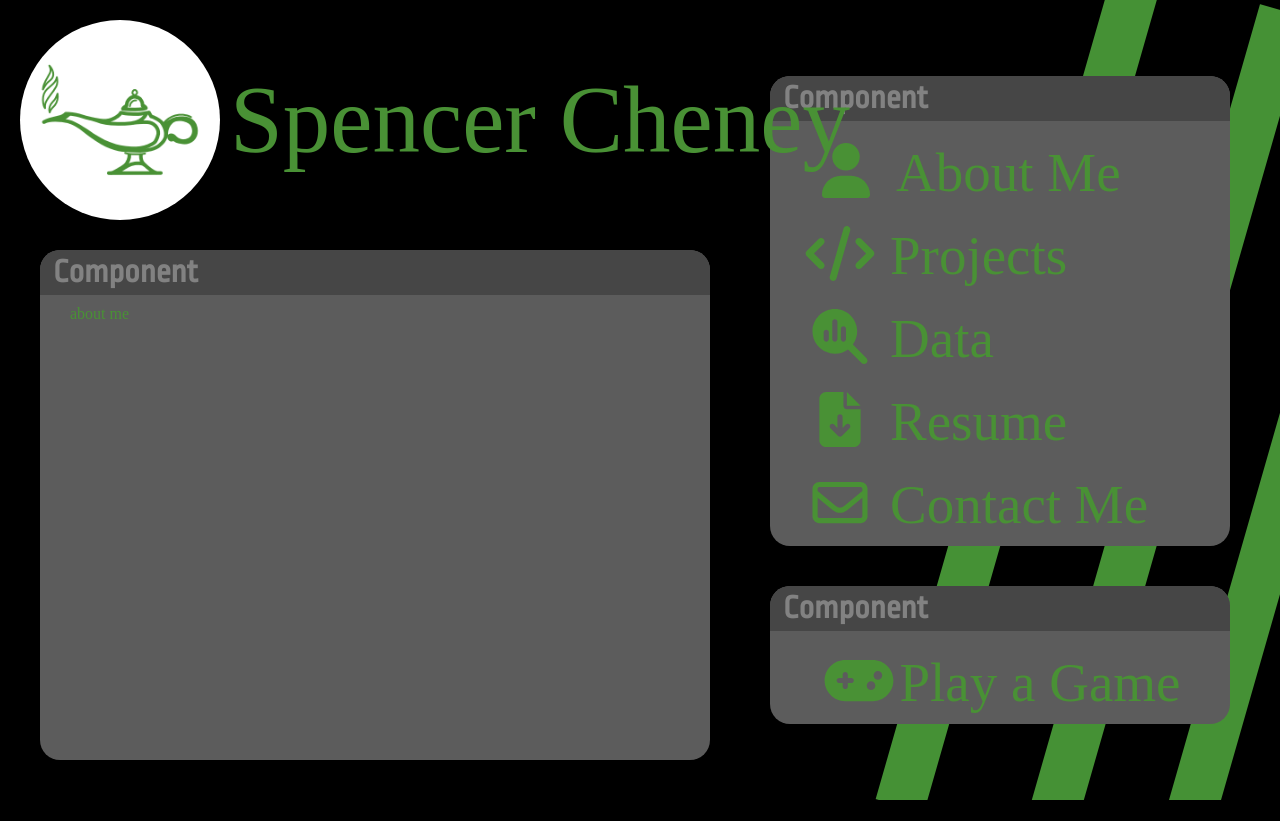
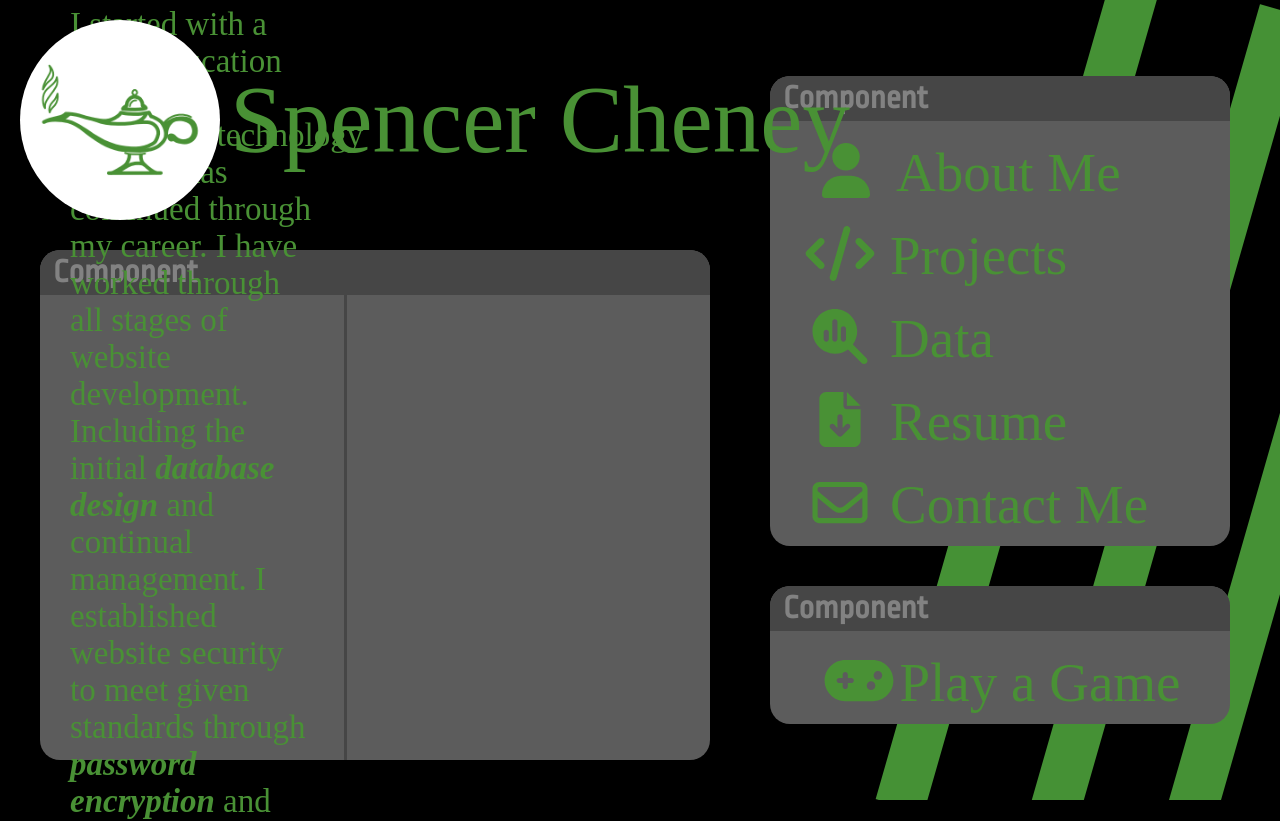
Before and after one commit to spencercheney/portfolio, a Next.js app: page /aboutMe in a window 1280 px wide. Shown: the top 821 px of the page. Before the commit the page ends 800 px from the top, so only its background shows below. Built offline with nearby package versions, Linux system fonts and the light colour scheme; a web font is replaced by a local one.

Commit message:
added about me information

```diff
--- a/app/(toast_container)/aboutMe/page.js
+++ b/app/(toast_container)/aboutMe/page.js
@@ -1,14 +1,77 @@
 'use client'
 
 import useContent from "@/components/UseContent"
-import { useEffect } from "react"
+import { useEffect, useState } from "react"
+import styles from "@/styles/about_me.module.css"
 
 export default function main() {
   const contentDispatch = useContent()
+  const [info, setInfo] = useState(<></>)
 
   useEffect(() => {
     contentDispatch({type: "open"})
   }, [])
 
-  return (<>about me</>)
+  function updateInfo(title) {
+    switch(title) {
+      case "my goal is to make a difference":
+        setInfo(
+          <div>
+            Before I knew what I wanted to do for a living, I knew regardless of how rich or sucessful I became, <span style={{ textDecoration: "underline" }}>I want to make a difference in the world</span>.
+            I first decided to get into tech when I was living in Alabama. I got to meet people that worked in all different types of tech careers and they all had one thing in common. Regardless of
+            whether they were working in Robotics or in Network Security, <span style={{ textDecoration: "underline" }}>they were all changing the world</span>. Once I returned out West and I started my
+            college education with the board study of Computer Engineering. Once I got started I quickly discovered I had a talent for programming and Software Engineering. I found
+            out <span style={{ textDecoration: "underline" }}>I can make a difference through software development</span>.
+          </div>
+        )
+        break
+      case "database design":
+        setInfo(
+          <div>
+            I worked extensively with SQL databases and a small of NoSQL work. Professionally I have worked with and managed Microsoft SQL Server databases in the R-Matrix and NRC Codes Licensing Dashboard
+            projects and Oracle databases in the Transcom project. Personally I've managed a NoSQL Firebase database when working with Razor's Edge Boxing Club. Download my resume to learn more.
+          </div>
+        )
+        break
+      case "password encryption":
+        setInfo(
+          <div>
+            To meet the needs of the client in the Transcom project I implemented password encryption using both PBKDF2-HMAC-SHA256 and SHA-512/256 algorithms. Each time a password is save a randomized
+            salt is generate and stored with the user's information in the database. To meet future needs of security, admins are able to set the number of iterations the password while go through
+            through the algorithm. You can learn more about the Transcom project from my resume.
+          </div>
+        )
+        break
+      case "server security":
+        setInfo(
+          <div>
+            To provide a secure environment for the Transcom project I consulted with the client's I.T. department and edited the group policy on their server's in their Development, Test, and Production
+            networks to meet CIS standards. Through this process I was able to reach a score of over 95% on the CIS benchmark. Find out more about my work with Transcom on my resume.
+          </div>
+        )
+        break
+      case "frontend development":
+        setInfo(
+          <div>
+            With both new and legacy projects I've create highly interactive and responsive websites. This was done through the use of HTML to layout the page, Bootstrap and custom CSS to so the pages have
+            a modern styling, and JavaScript to retrieve the data and update/control the pages. I've used JavaScript frameworks such as Vue.js, React.js, and Next.js as well as plain JavaScript and HTML depending on
+            the needs of the application.
+          </div>
+        )
+        break
+    }
+  }
+
+  return (<>
+    <div className={styles.text}>
+      I'm a software engineering and <span className={styles.bold} onClick={e => updateInfo(e.target.innerText)}>my goal is to make a difference</span>.
+
+      <br/><br/>
+      I started with a broad education of computers/technology and that has continued through my career. I have worked through all stages of website development. Including the
+      initial <span className={styles.bold} onClick={e => updateInfo(e.target.innerText)}>database design</span> and continual management. I established website security to meet given standards
+      through <span className={styles.bold} onClick={e => updateInfo(e.target.innerText)}>password encryption</span> and <span className={styles.bold} onClick={e => updateInfo(e.target.innerText)}>server security</span>.
+      All of my software engineering includes an enhanced user expirience through user-friendly <span className={styles.bold} onClick={e => updateInfo(e.target.innerText)}>frontend development</span> and UX design.
+    </div>
+    <div className={styles.additionalInfo}>{info}</div>
+  </>)
 }
--- /dev/null
+++ b/styles/about_me.module.css
@@ -0,0 +1,45 @@
+.text {
+  font-size: 33px;
+  position: absolute;
+  width: 40%;
+  top: 50%;
+  /* left: 50%; */
+  transform:  translateY(-50%);
+}
+
+.additionalInfo {
+  position: absolute;
+  left: calc(40% + 60px);
+  margin-top: -10px;
+  height: calc(100% - 55px);
+  width: calc(60% - 60px);
+  border-left: 3px solid #464646;
+  padding-left: 10px;
+  padding-top: 10px;
+  font-size: 21px;
+}
+
+.additionalInfo > div {
+  position: absolute;
+  left: 50%;
+  top: 50%;
+  width: 400px;
+  transform: translateX(-50%) translateY(-50%);
+  background-color: #464646;
+  color: white;
+  border: 1px solid black;
+  border-radius: 5px;
+  padding: 10px;
+}
+
+.bold {
+  font-weight: 900;
+  font-style: italic;
+  cursor: pointer;
+}
+
+.bold:hover {
+  left: 3px;
+  position: relative;
+  text-decoration: underline;
+}
```
